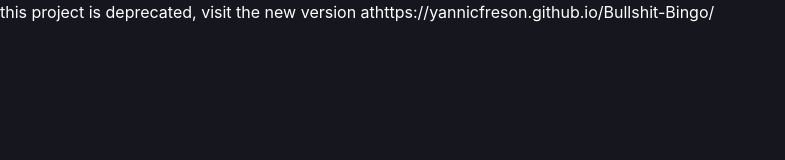
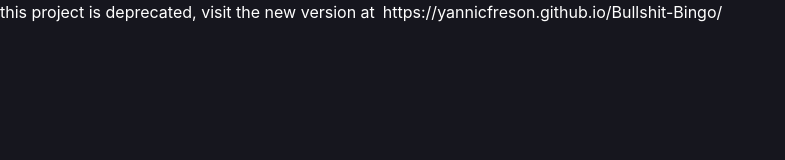
Before and after one commit to yannicfreson/SBB, a Next.js app: page / in a window 1280 px wide. Shown: the top 160 px of the page, without its empty margins (0-785 px from the left). Built offline with nearby package versions, Linux system fonts and the light colour scheme.

Commit message:
Update index.js

```diff
--- a/pages/index.js
+++ b/pages/index.js
@@ -58,7 +58,10 @@ export default function Home() {
           <Board />
         </div> */}
         this project is deprecated, visit the new version at
-        <a href="https://yannicfreson.github.io/Bullshit-Bingo/">
+        <a
+          className="ml-2"
+          href="https://yannicfreson.github.io/Bullshit-Bingo/"
+        >
           https://yannicfreson.github.io/Bullshit-Bingo/
         </a>
       </main>
```
